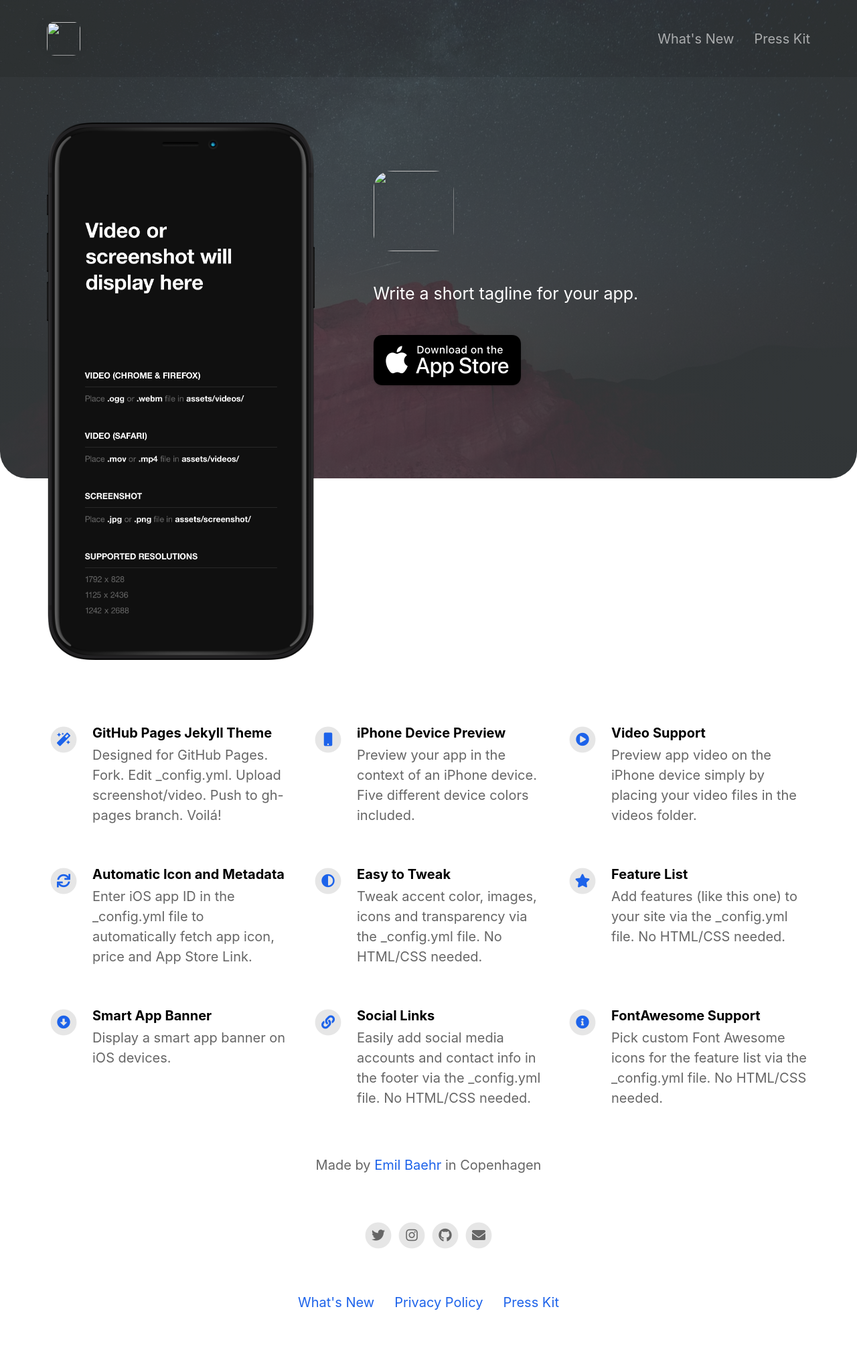
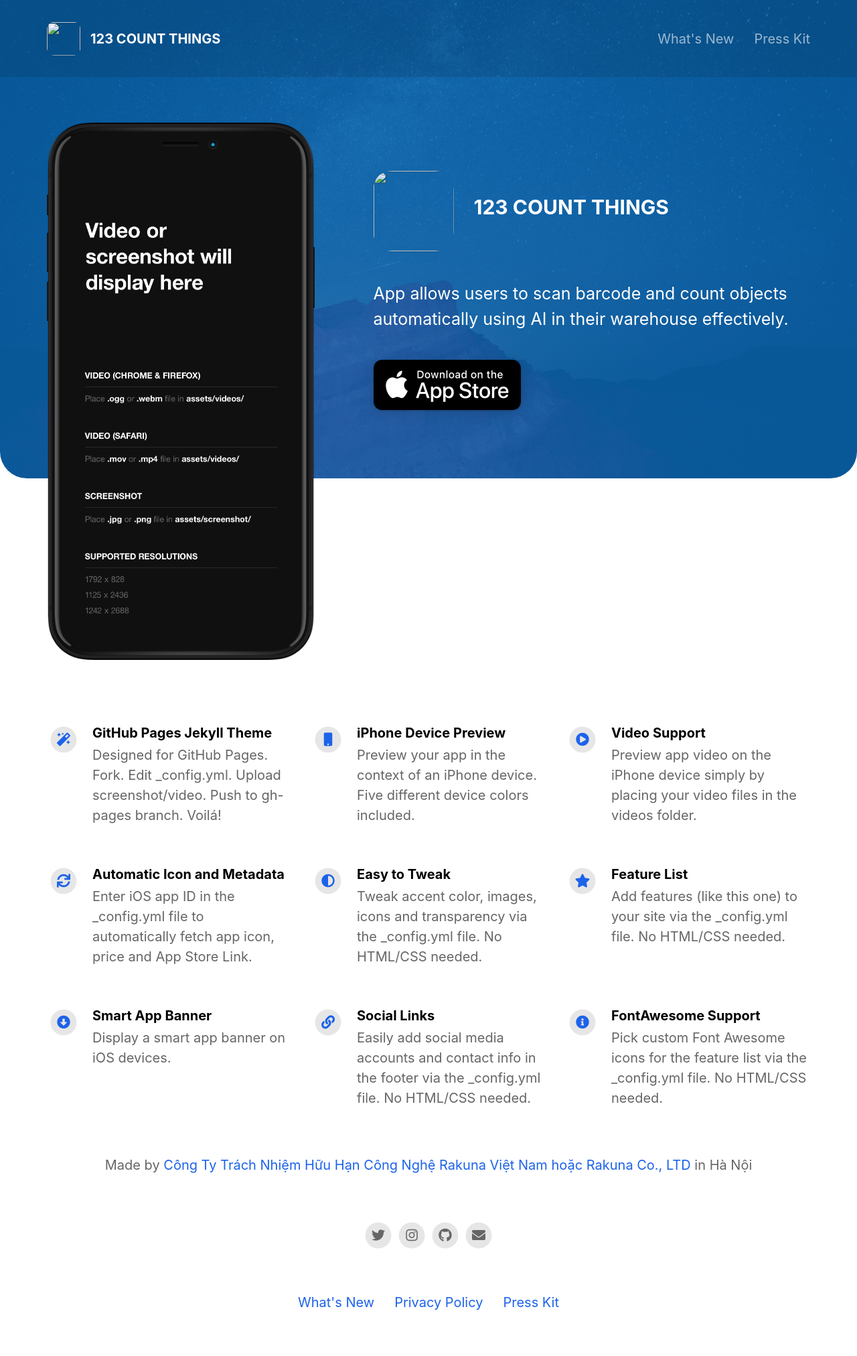
Before and after one commit to countthings/countthings.github.io, a Jekyll site: the page built from index.html, in a window 1280 px wide. Shown: the whole page at 67% size. Built offline with Jekyll 4.4.1, drawn with Linux system fonts in a browser that asks for light colours; nearby versions of some CDN libraries.

Commit message:
Update _config.yml

```diff
--- a/_config.yml
+++ b/_config.yml
@@ -11,19 +11,19 @@ presskit_download_link                    : https://emilbaehr.com
                                                                                       # Or upload your press kit file to assets and set path accordingly (e.g. "assets/your_press_kit.zip").
 
 app_icon                                  : # assets/appicon.png                      # Automatically populates if not set and if iOS app ID is set.  Otherwise enter path to icon file manually.
-app_name                                  :                                           # Automatically populates if not set and if iOS app ID is set.  Otherwise enter manually.
+app_name                                  : 123 COUNT THINGS                          # Automatically populates if not set and if iOS app ID is set.  Otherwise enter manually.
 app_price                                 :                                           # Automatically populates if not set and if iOS app ID is set.  Otherwise enter manually.
-app_description                           : Write a short tagline for your app.
+app_description                           : App allows users to scan barcode and count objects automatically using AI in their warehouse effectively.
 
 enable_smart_app_banner                   : true                                      # Set to true to show a smart app banner at top of page on mobile devices.
 
 
 
 # Information About Yourself
-your_name                                 : Emil Baehr
-your_link                                 : https://emilbaehr.com
-your_city                                 : Copenhagen
-email_address                             : emil.baehr@gmail.com
+your_name                                 : Công Ty Trách Nhiệm Hữu Hạn Công Nghệ Rakuna Việt Nam hoặc Rakuna Co., LTD
+your_link                                 : https://www.rakuna.co/
+your_city                                 : Hà Nội
+email_address                             : 123countthings@gmail.com
 facebook_username                         :
 instagram_username                        : ebaehr
 twitter_username                          : ebaehr
@@ -83,7 +83,7 @@ topbar_transparency                       : 0.1
 topbar_title_color                        : "#ffffff"
 
 cover_image                               : assets/headerimage.png                    # Replace with alternative image path or image URL.
-cover_overlay_color                       : "#363b3d"
+cover_overlay_color                       : "#0266B6"
 cover_overlay_transparency                : 0.8
 
 device_color                              : black                                     # Set to: blue, black, yellow, coral or white.
```
